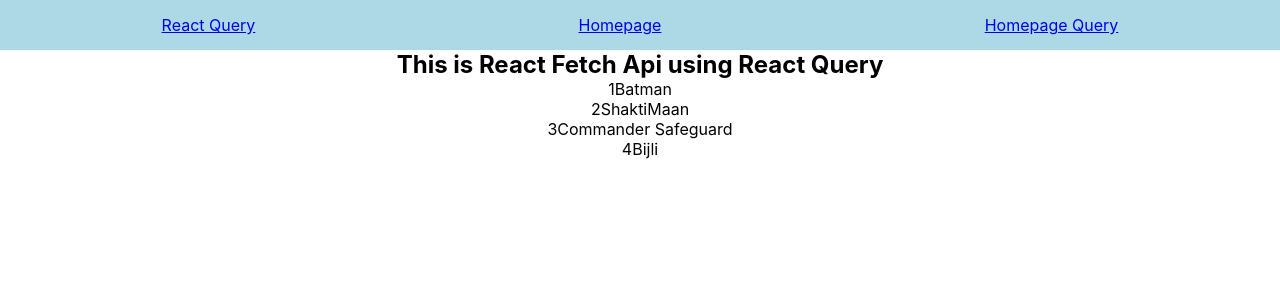
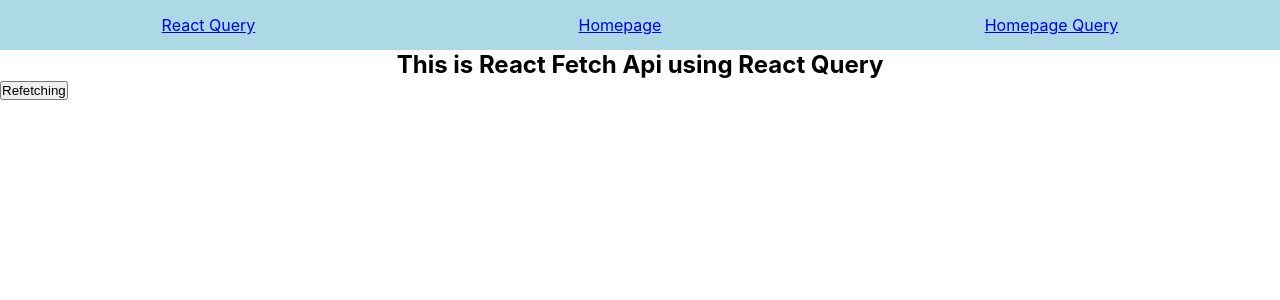
Before and after one commit to zahidhussain123/React-Query, a React (Create React App) app: page /homequery in a window 1280 px wide. Shown: the top 300 px of the page. Built offline with nearby package versions, Linux system fonts and the light colour scheme; data requests are answered from the project's data file.

Commit message:
useQuery on click button

```diff
--- a/src/pages/HomepageQuery.jsx
+++ b/src/pages/HomepageQuery.jsx
@@ -3,7 +3,7 @@ import axios from "axios";
 import React from "react";
 
 const HomepageQuery = () => {
-  const { data, isLoading, isError, error, isFetching } = useQuery(
+  const { data, isLoading, isError, error, isFetching, refetch } = useQuery(
     ["superheros"],
     () => {
       return axios
@@ -11,7 +11,7 @@ const HomepageQuery = () => {
         .then((res) => res.data);
     },
     {
-      refetchInterval: 3000,
+      enabled: false,
     }
   );
   console.log({ isLoading, isFetching });
@@ -30,7 +30,7 @@ const HomepageQuery = () => {
     );
   }
 
-  if (isLoading) {
+  if (isLoading && isFetching) {
     return (
       <h2
         style={{
@@ -54,6 +54,7 @@ const HomepageQuery = () => {
       >
         This is React Fetch Api using React Query
       </h2>
+      <button onClick={refetch}>Refetching</button>
       {data?.map((user) => (
         <div
           style={{
```
